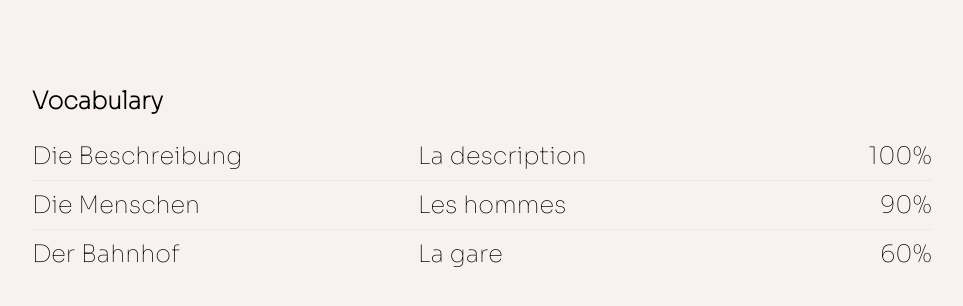
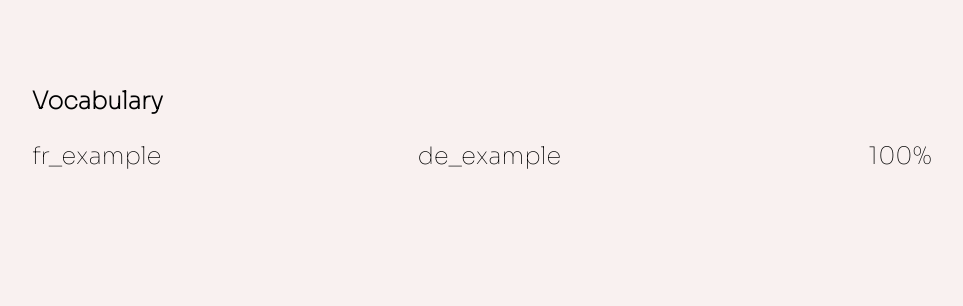
Before and after one commit to hectord/word-list-teacher, a FastAPI app: page /index in a window 1280 px wide. Shown: the top 306 px of the page, without its empty margins (178-1141 px from the left). Run offline with FastAPI, Linux system fonts and the light colour scheme.

Commit message:
Load vocabulary from directory

```diff
--- a/server.py
+++ b/server.py
@@ -14,6 +14,8 @@ from learn import Vocabulary, LearnEngine, Word
 
 BASE_PATH = Path(__file__).resolve().parent
 TEMPLATES = Jinja2Templates(directory=str(BASE_PATH / "templates"))
+
+VOCABULARIES = BASE_PATH / 'vocabulary'
 
 app = FastAPI()
 app.mount("/static", StaticFiles(directory="static"), name="static")
@@ -46,9 +48,17 @@ def root():
 
 @app.get("/index")
 def index(request: Request):
+    vocabularies = []
+
+    for path in VOCABULARIES.iterdir():
+        vocabularies.append(Vocabulary.load(str(path)))
+
     return TEMPLATES.TemplateResponse(
         "index.html",
-        {'request': request}
+        {
+            'request': request,
+             'vocabularies':vocabularies
+        }
     )
 
 @app.get("/learn")
--- a/templates/index.html
+++ b/templates/index.html
@@ -7,23 +7,13 @@
   <div class="center">
     <h1>Vocabulary</h1>
 
-    <div class="vocabulary">
-      <span class="name cell">Die Beschreibung</span>
-      <span class="name cell">La description</span>
-      <span class="percentage cell">100%</span>
-    </div>
-
-    <div class="vocabulary">
-      <span class="name cell">Die Menschen</span>
-      <span class="name cell">Les hommes</span>
-      <span class="percentage cell">90%</span>
-    </div>
-
-    <div class="vocabulary">
-      <span class="name cell">Der Bahnhof</span>
-      <span class="name cell">La gare</span>
-      <span class="percentage cell">60%</span>
-    </div>
+    {% for vocabulary in vocabularies %}
+      <div class="vocabulary">
+        <span class="name cell">{{ vocabulary.name.word_input }}</span>
+        <span class="name cell">{{ vocabulary.name.word_output }}</span>
+        <span class="percentage cell">100%</span>
+      </div>
+    {% endfor %}
 
   </div>
 
```
